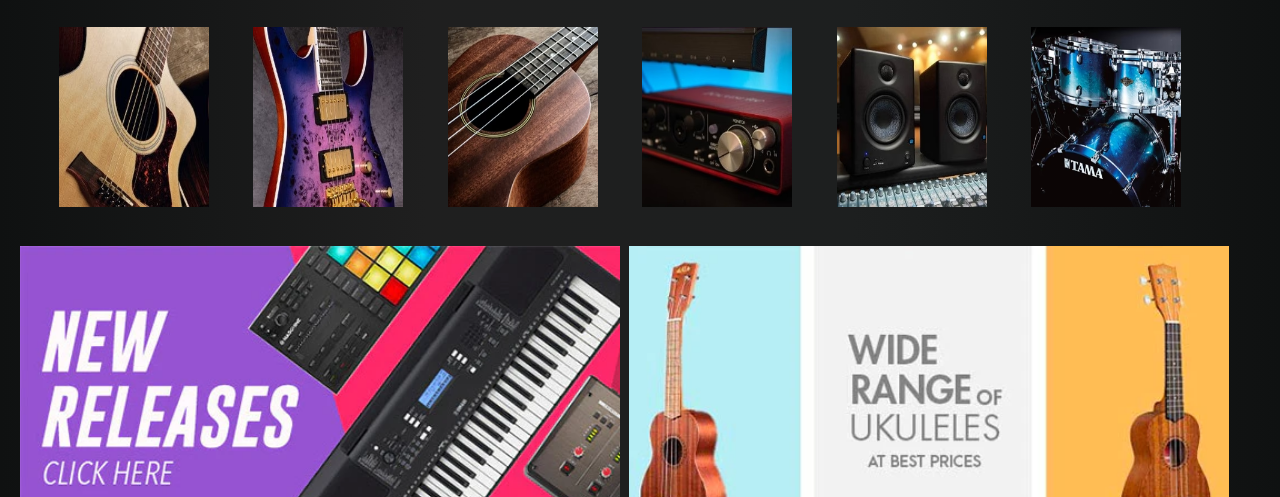
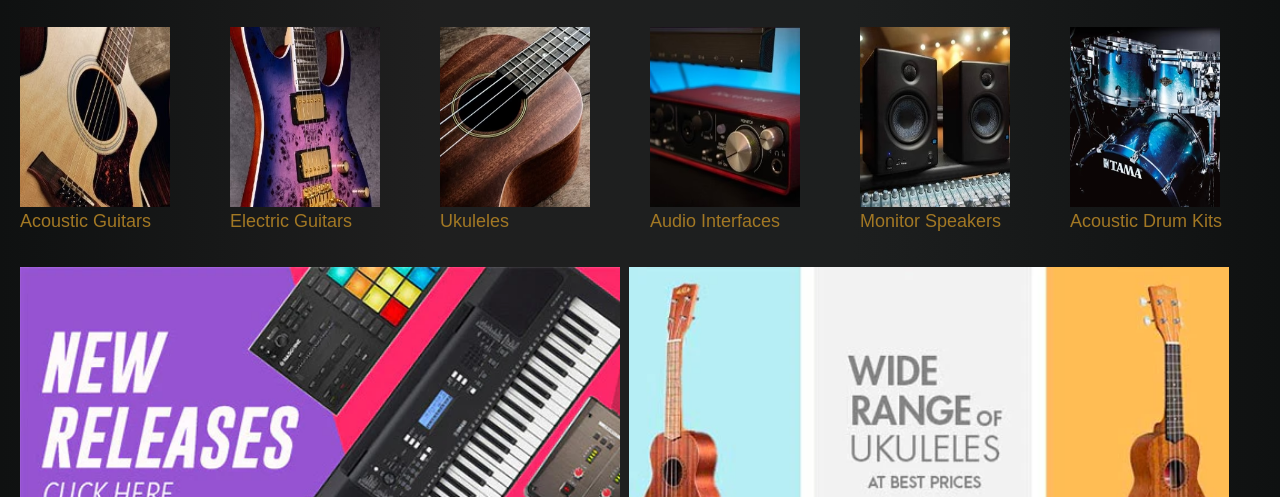
Before and after one commit to knalini23/knalini23.github.io, a plain HTML site: page index.html in a window 1280 px wide. Shown: the part 603-1100 px from the top of the page. Drawn offline with Linux system fonts and the light colour scheme.

Commit message:
new files and modifications

```diff
--- a/index.css
+++ b/index.css
@@ -70,8 +70,6 @@ body, html {
 }
 
 
-
-
 /*herosec*/
 .topcategories{
     color: rgb(162, 120, 36);
@@ -80,13 +78,31 @@ body, html {
     padding-bottom: 30px;
 }
 
+.topimage{
+    display: flex;
+    justify-content: space-evenly;
+}
+
+
+.topdesc #caps{
+    text-align: start;
+    font-size: 18px;
+}
+
+.topdesc #caps:hover{
+    color: burlywood;
+    cursor: pointer;
+}
 .topimage img{
     width: 150px;
     height: 180px;
     padding-right: 40px;
     padding-top: 30px;
 
+}
 
+.topimage .topdesc{
+    display: ;
 }
 .herosec {
     background-image: url("banner.png");
--- a/index.html
+++ b/index.html
@@ -20,7 +20,7 @@
                     <li><a href="Services.html">Services</a></li>
                     <li><a href="contact.html">Support</a></li>
                     <li><a href="about.html">About Us</a></li>
-                    <li><a href=""><i class="fa-solid fa-cart-shopping"></i></a></li>
+                    <li><a href="cart.html"><i class="fa-solid fa-cart-shopping"></i></a></li>
 
                 </ul>
             </div>
@@ -35,12 +35,35 @@
     <div class="topcategories">
         <h1>Top Categories</h1>
         <div class="topimage">
+            <div class="topdesc">
                 <img src="topcat/acous-400x400_250x.png" alt="">
+                <div id="caps">Acoustic Guitars</div>
+            </div>
+
+            <div class="topdesc">
                 <img src="topcat/elecguitar-400x400_250x.png" alt="">
+                <div id="caps">Electric Guitars</div>
+            </div>
+
+            <div class="topdesc">
                 <img src="topcat/uku-400x400_250x.png" alt="">
+                <div id="caps">Ukuleles</div>
+            </div>
+
+            <div class="topdesc">
                 <img src="topcat/audio-400x400_250x.png" alt="">
+                <div id="caps">Audio Interfaces</div>
+            </div>
+
+            <div class="topdesc">
                 <img src="topcat/monspea.png" alt="">
+                <div id="caps">Monitor Speakers</div>
+            </div>
+
+            <div class="topdesc">
                 <img src="topcat/acdr-400x400_250x.png" alt="">
+                <div id="caps">Acoustic Drum Kits</div>
+            </div>
         </div>
     </div>
 
```
Also changed, not shown: about.html (+3 -3 lines), brands.html (+1 -1 lines), cart.html (added, +11 -0 lines), contact.html (+1 -1 lines), services.html (+1 -1 lines), cart.css (added). Lines whose indentation alone changed are shown as unchanged.
